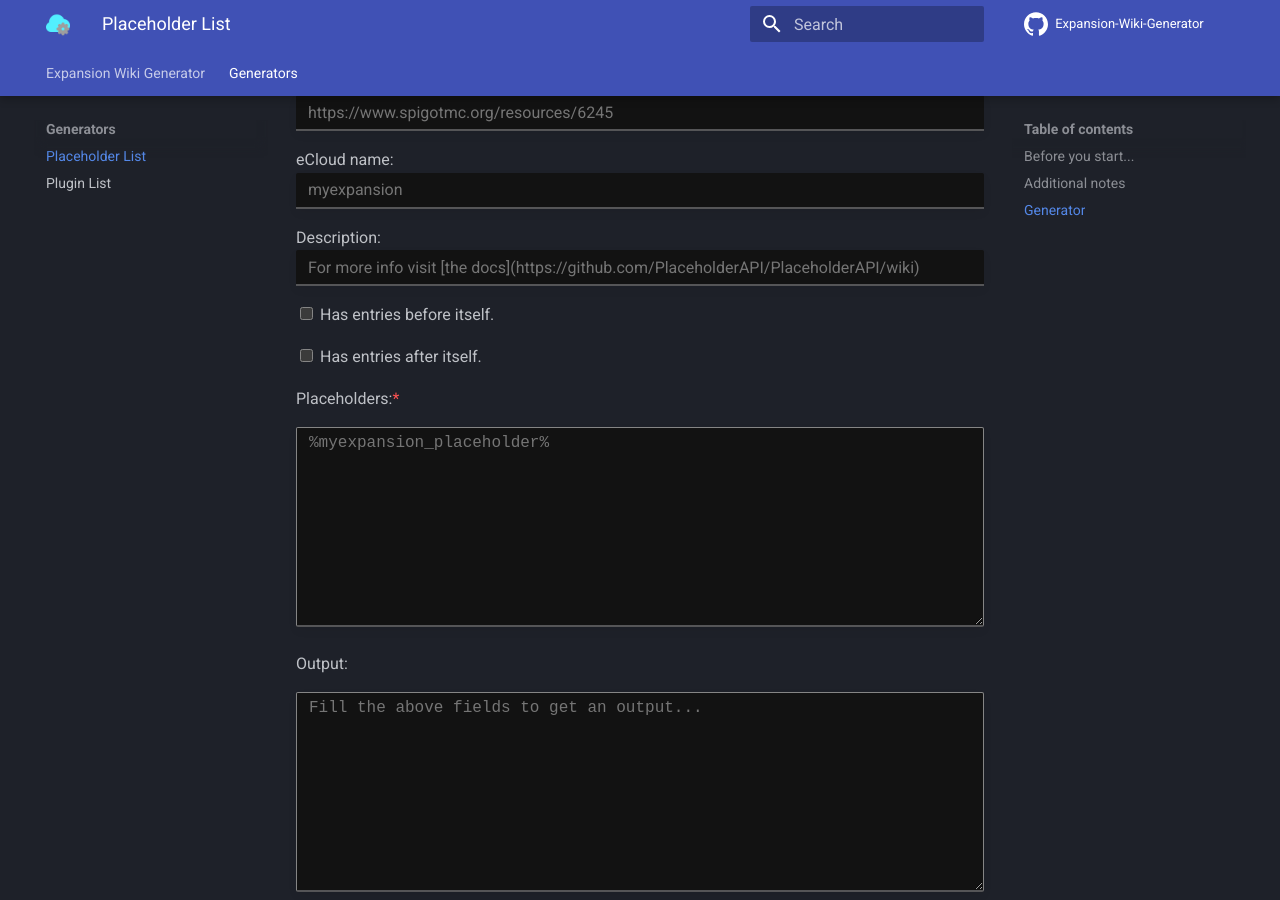
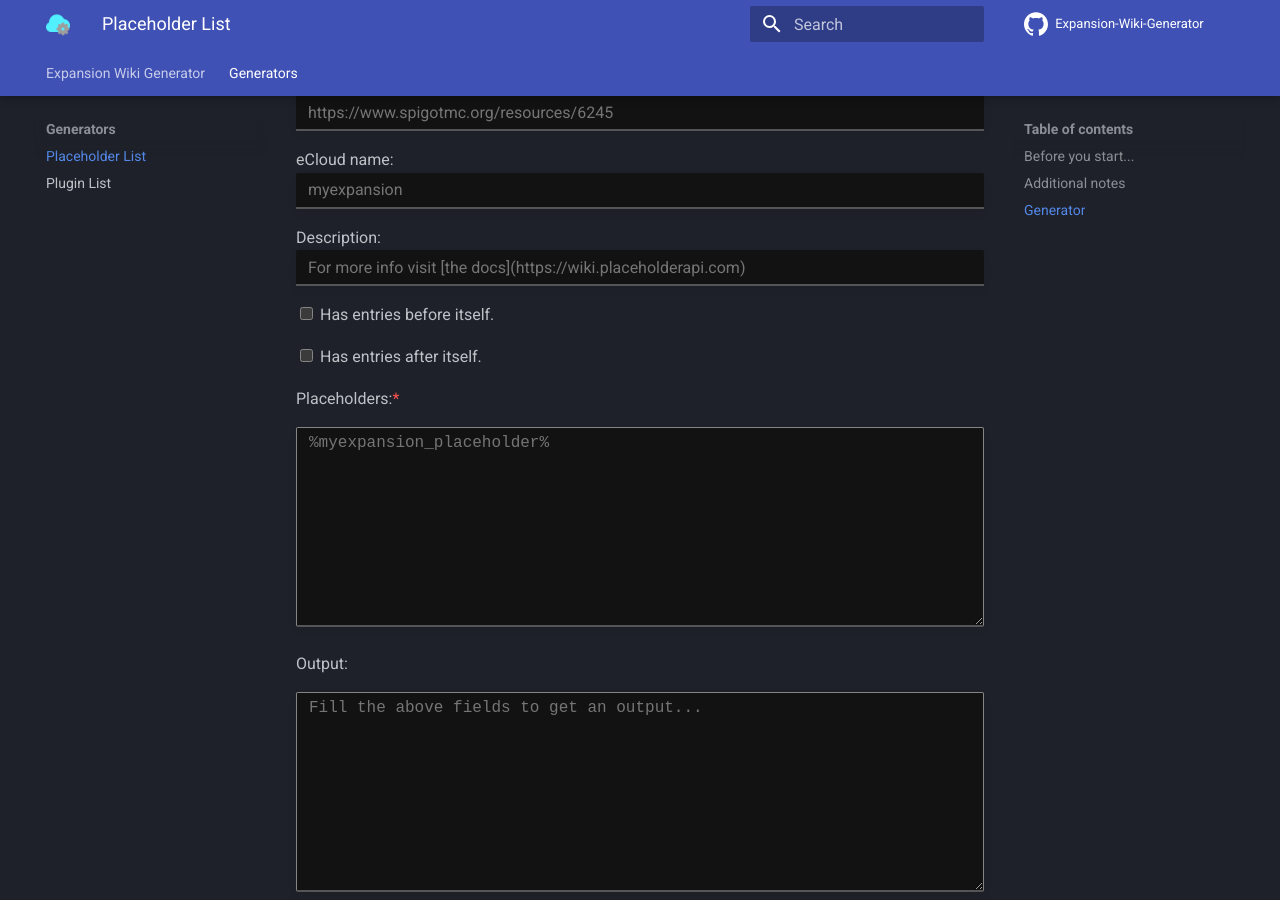
Before and after one commit to Andre601/Expansion-Wiki-Generator, an MkDocs documentation site: the page built from docs/generators/placeholder-list.md, in a window 1280 px wide and 900 px high, scrolled down 1014 px. Built offline with MkDocs 1.6.1 and Material for MkDocs 9.7.7, drawn with Linux system fonts in a browser that asks for light colours; comment, search, counter and statistics services are not loaded.

Commit message:
Update example docs text

```diff
--- a/docs/generators/placeholder-list.md
+++ b/docs/generators/placeholder-list.md
@@ -35,7 +35,7 @@
 <input id="expansioneCloud" class="md-input md-input--stretch" type="text" placeholder="myexpansion">
 
 <label for="expansionDescription">Description:</label>
-<input id="expansionDescription" class="md-input md-input--stretch" type="text" placeholder="For more info visit &lbrack;the docs&rbrack;(https://github.com/PlaceholderAPI/PlaceholderAPI/wiki)">
+<input id="expansionDescription" class="md-input md-input--stretch" type="text" placeholder="For more info visit &lbrack;the docs&rbrack;(https://wiki.placeholderapi.com)">
 
 <input id="expansionHasPrevious" type="checkbox">
 <label for="expansionHasPrevious">Has entries before itself.</label>
```
